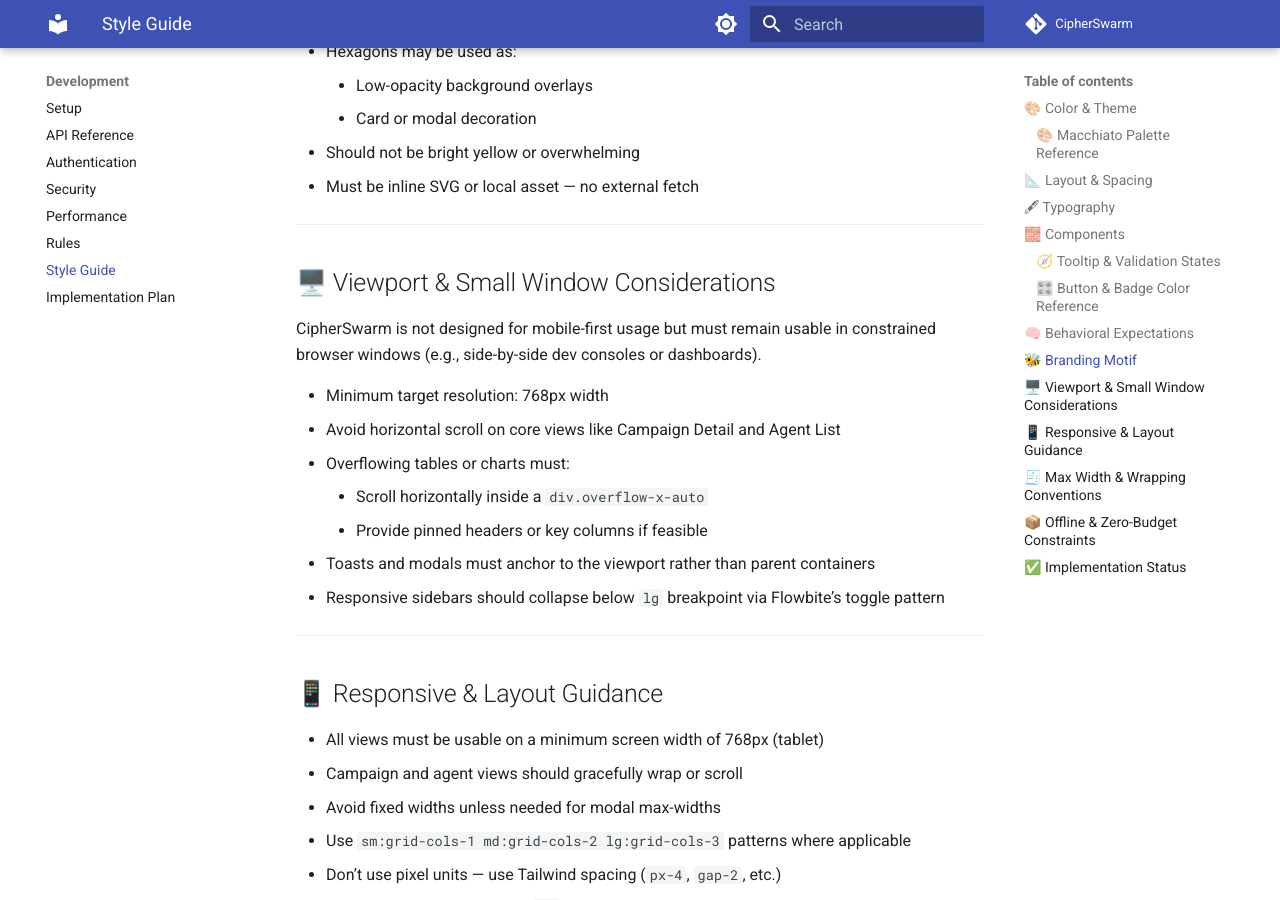
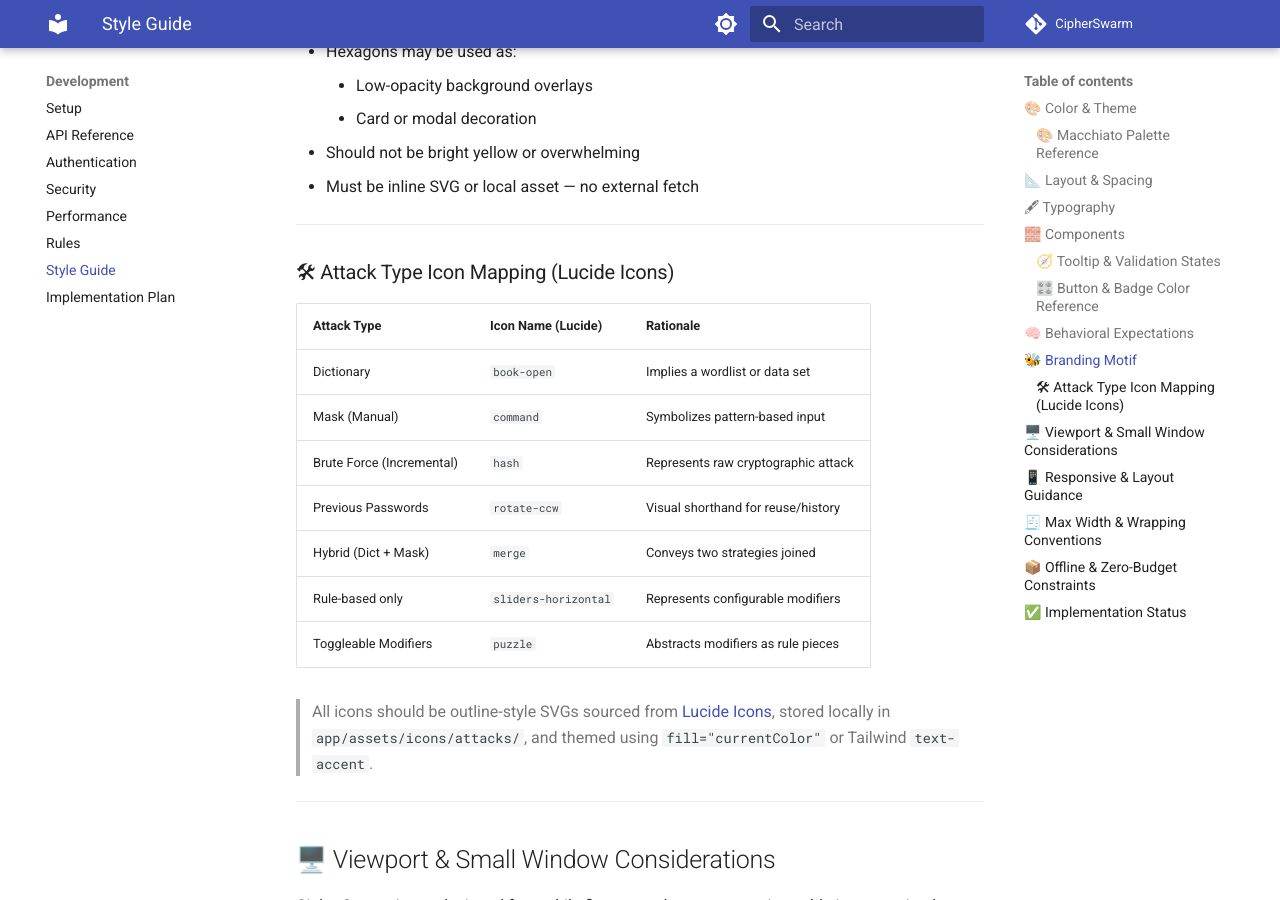
Before and after one commit to unclesp1d3r/CipherSwarm, an MkDocs documentation site: the page built from docs/development/style-guide.md, in a window 1280 px wide and 900 px high, scrolled down 3842 px. Built offline with MkDocs 1.6.1 and Material for MkDocs 9.7.7, drawn with Linux system fonts in a browser that asks for light colours; comment, search, counter and statistics services are not loaded.

Commit message:
feat(docs): add attack type icon mapping to style guide
- Introduced a new section in the style guide for mapping attack types to Lucide icons, detailing icon names and their rationale.
- Specified that all icons should be outline-style SVGs sourced from Lucide Icons and themed appropriately.
- All changes validated with successful test runs.

Signed-off-by: UncleSp1d3r <unclespider@protonmail.com>

```diff
--- a/docs/development/style-guide.md
+++ b/docs/development/style-guide.md
@@ -143,6 +143,22 @@
 
 ---
 
+### 🛠 Attack Type Icon Mapping (Lucide Icons)
+
+| Attack Type               | Icon Name (Lucide)   | Rationale                           |
+| ------------------------- | -------------------- | ----------------------------------- |
+| Dictionary                | `book-open`          | Implies a wordlist or data set      |
+| Mask (Manual)             | `command`            | Symbolizes pattern-based input      |
+| Brute Force (Incremental) | `hash`               | Represents raw cryptographic attack |
+| Previous Passwords        | `rotate-ccw`         | Visual shorthand for reuse/history  |
+| Hybrid (Dict + Mask)      | `merge`              | Conveys two strategies joined       |
+| Rule-based only           | `sliders-horizontal` | Represents configurable modifiers   |
+| Toggleable Modifiers      | `puzzle`             | Abstracts modifiers as rule pieces  |
+
+> All icons should be outline-style SVGs sourced from [Lucide Icons](https://lucide.dev/icons/), stored locally in `app/assets/icons/attacks/`, and themed using `fill="currentColor"` or Tailwind `text-accent`.
+
+---
+
 ## 🖥️ Viewport & Small Window Considerations
 
 CipherSwarm is not designed for mobile-first usage but must remain usable in constrained browser windows (e.g., side-by-side dev consoles or dashboards).
```
